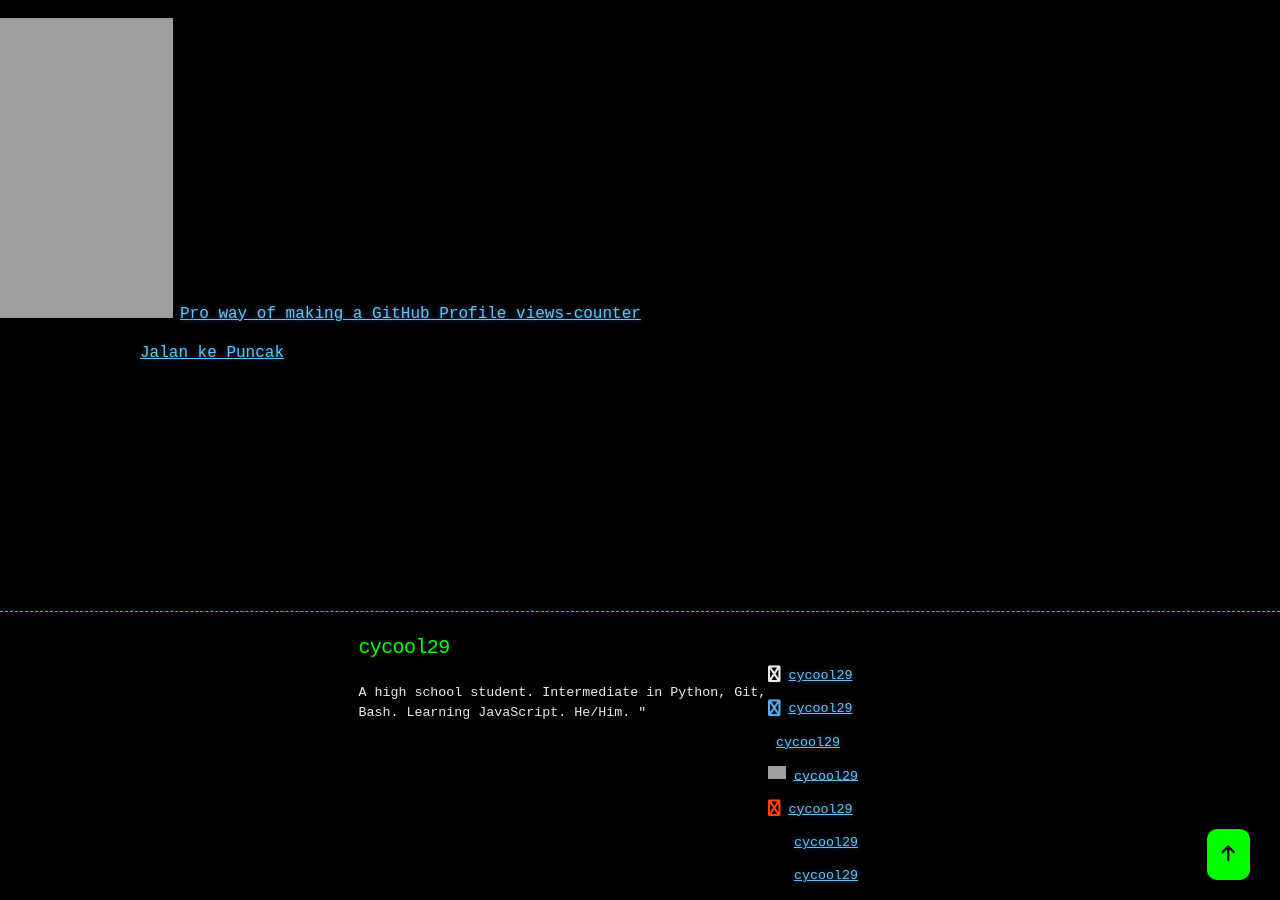
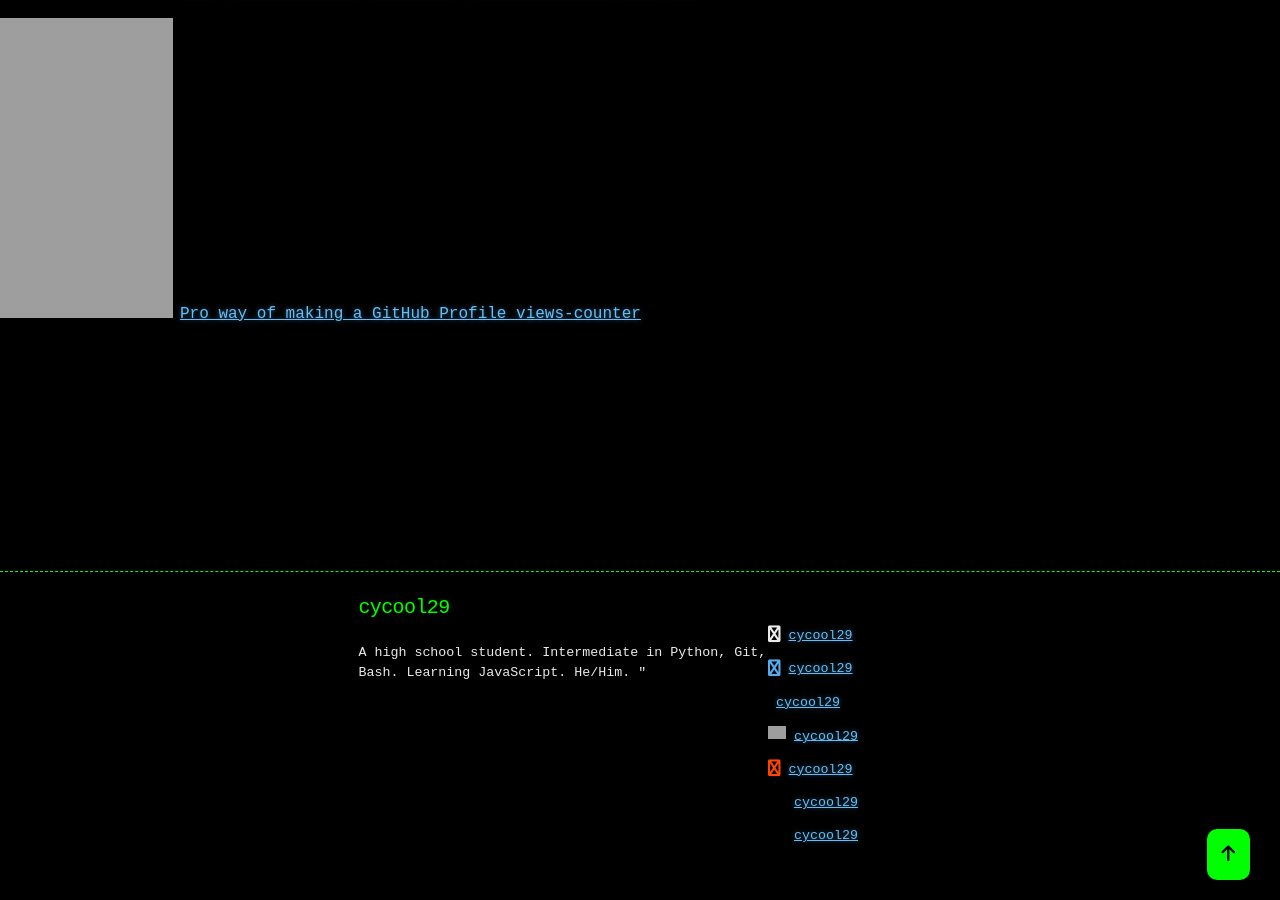
Before and after one commit to cycool29/cycool29.github.io, a Jekyll site: the page built from index.md, in a window 1280 px wide and 900 px high, scrolled down 1947 px. Built offline with Jekyll 4.4.1, drawn with Linux system fonts in a browser that asks for light colours; a style sheet for code colours, icons or effects is not loaded.

Commit message:
Remove school project URL

```diff
--- a/index.md
+++ b/index.md
@@ -23,5 +23,3 @@ Here I am gonna introduce you **[ConfigParser](https://docs.python.org/3/library
 {% for post in site.posts limit:5 %}
 - [{{ post.title }}]({{ post.url }})
 {% endfor %}
-
-[Jalan ke Puncak](https://docs.google.com/presentation/d/1xLm0lYoN27uVJFRdhF3zxxDbbBk67K_wL1sJlffconM/edit?usp=sharing)
```
